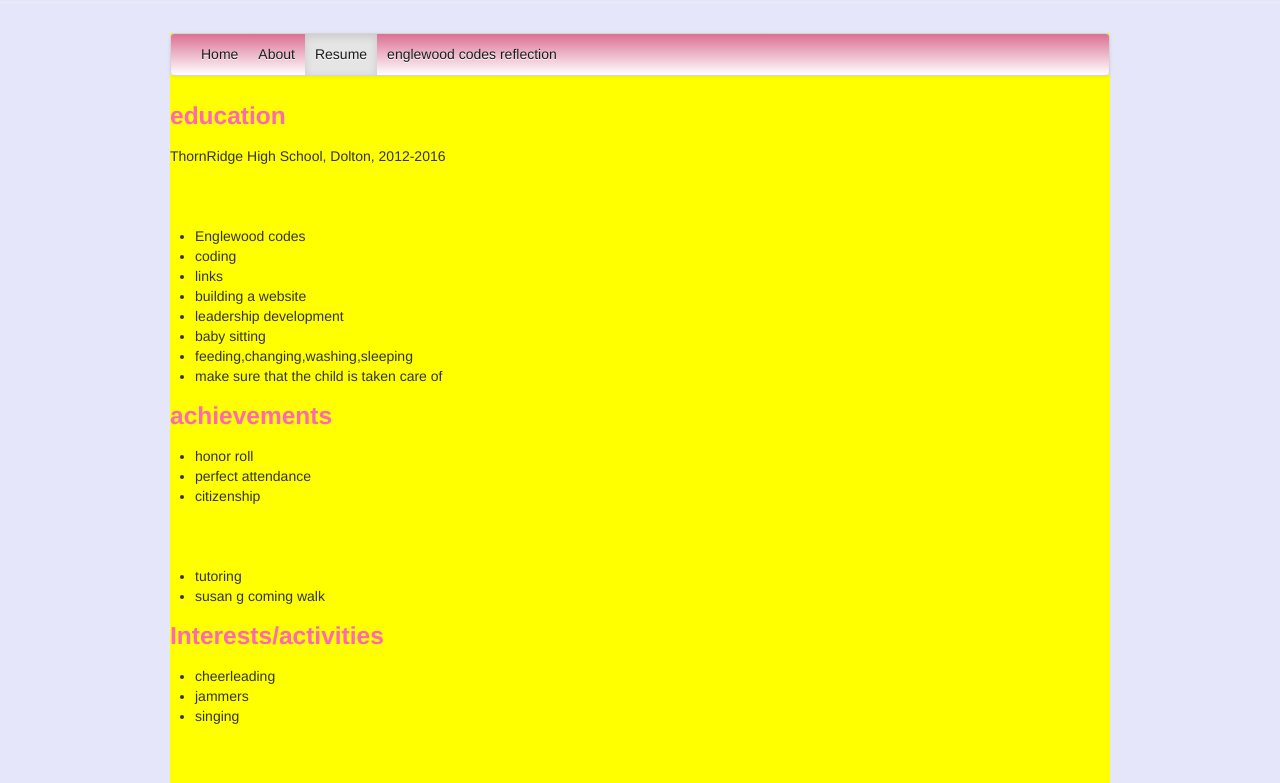
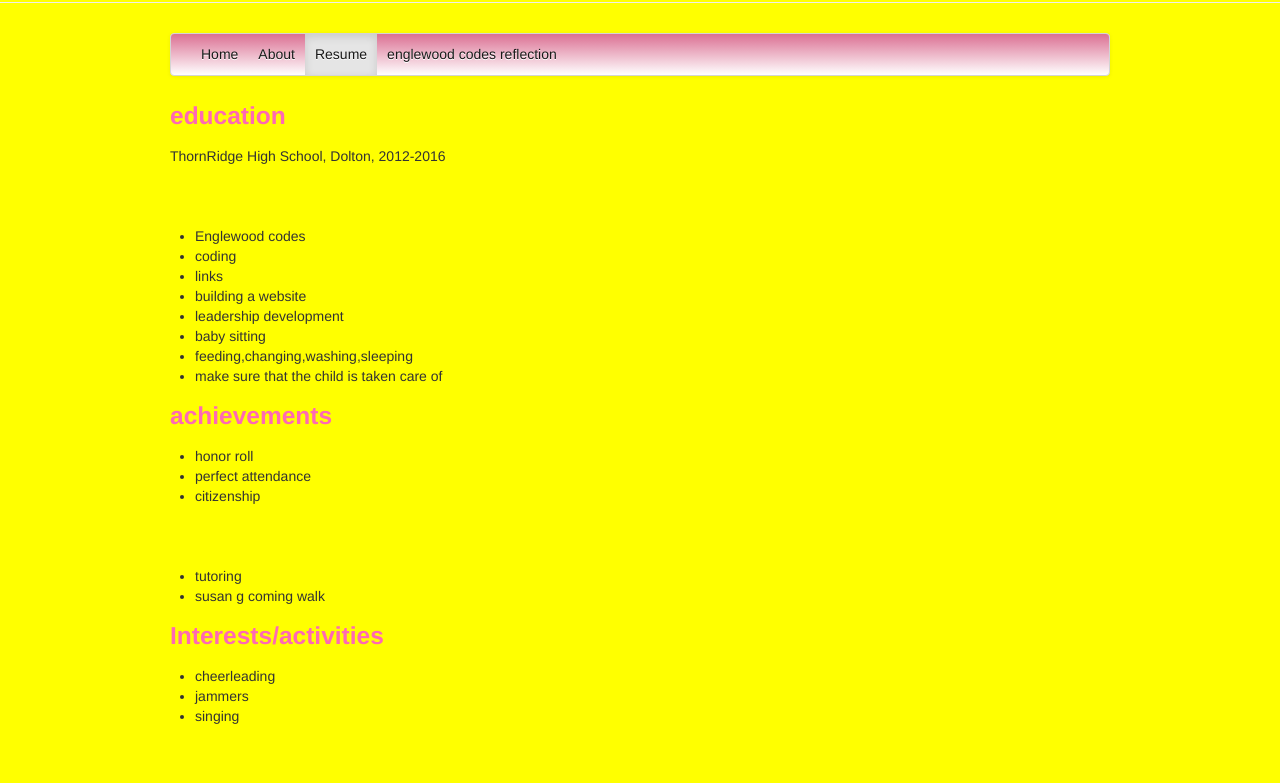
Before and after one commit to JaybrianaReed/DemoDay, a plain HTML site: page resume.html in a window 1280 px wide. Shown: the part 77-860 px from the top of the page. Drawn offline with Linux system fonts and the light colour scheme.

Commit message:
Update style.css

```diff
--- a/style.css
+++ b/style.css
@@ -1,7 +1,7 @@
 @import url(bootstrap.css);
 
 body {
-    background-color: Lavender;
+    background-color: Yellow;
 }
 
 .container {
```
